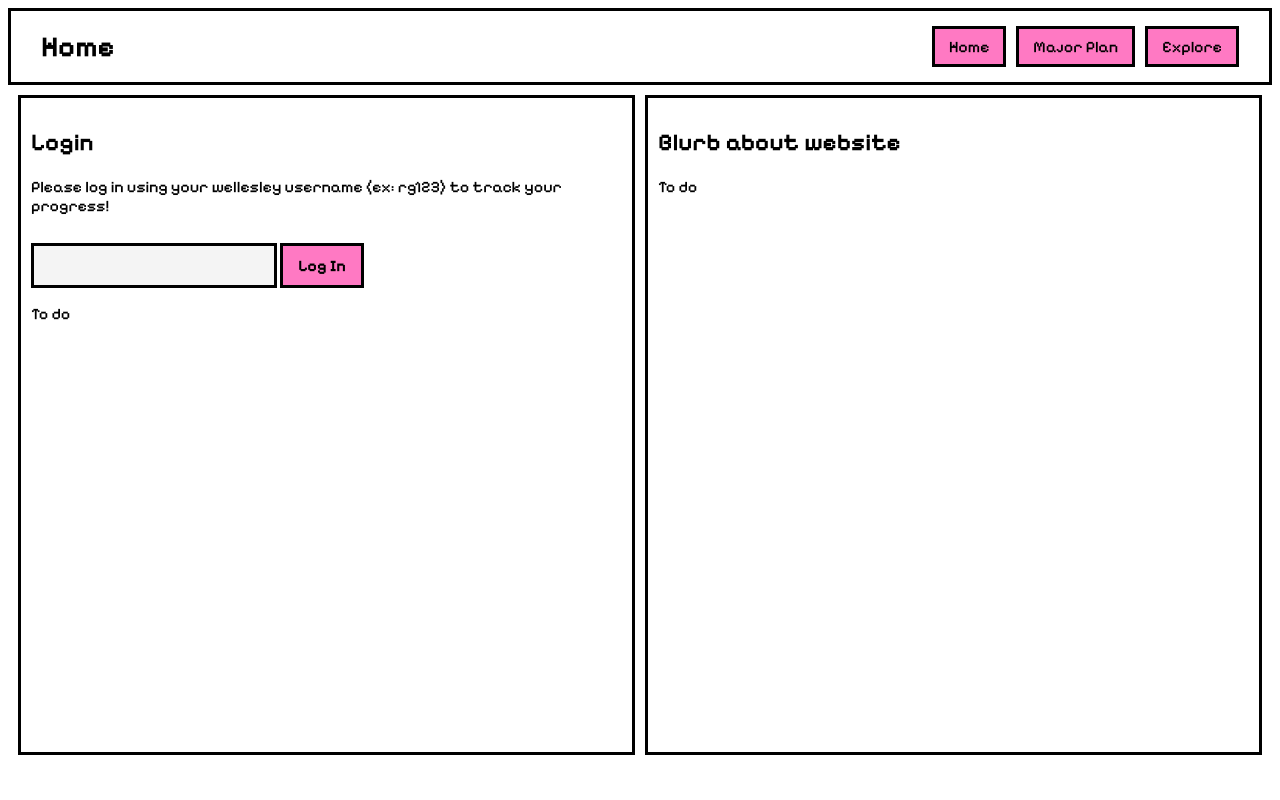
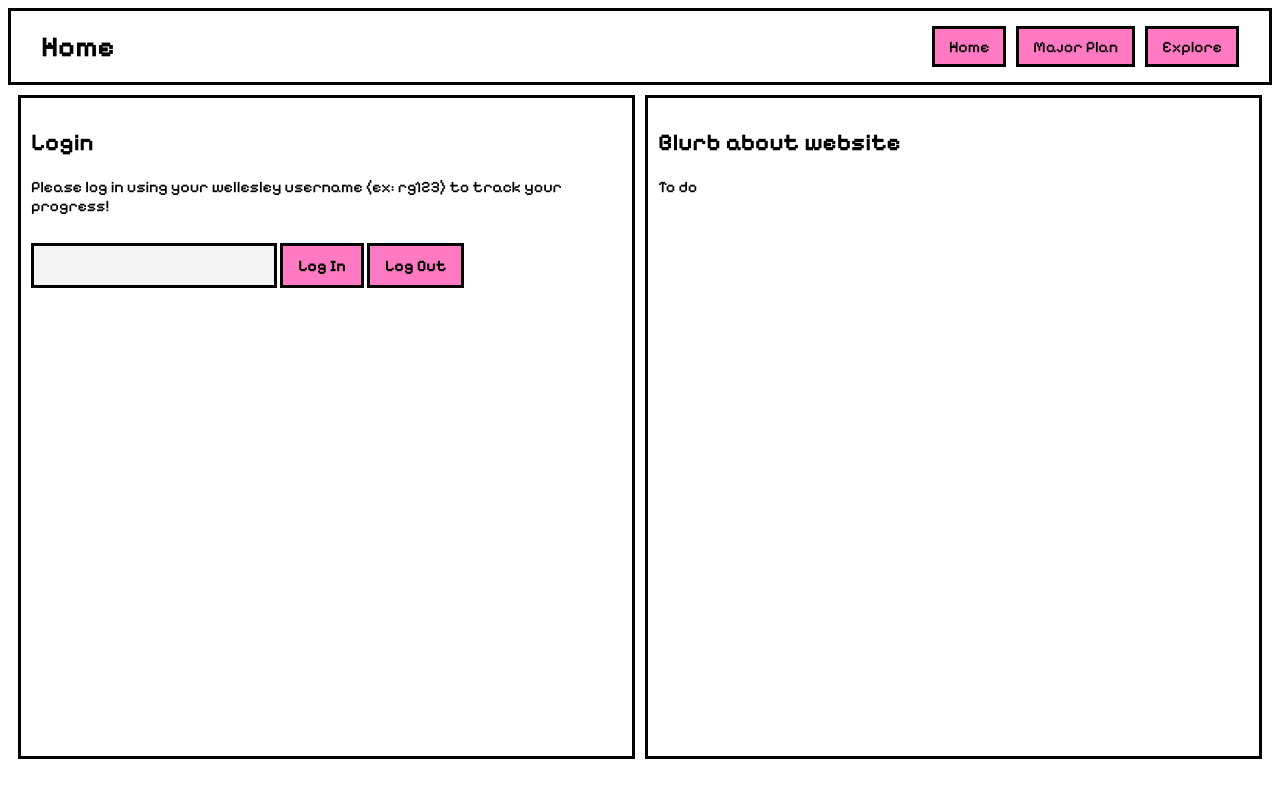
Before and after one commit to ninahowley/cs-hub, a Flask app: template templates/index.html in a window 1280 px wide. Run offline with Flask 3, Linux system fonts and the light colour scheme; the template is opened without the code that fills it, so the values that code supplies are empty.

Commit message:
add working login, username on all pages

```diff
--- a/app.py
+++ b/app.py
@@ -1,14 +1,38 @@
-from flask import Flask, flash, url_for, render_template
+from flask import (Flask, render_template, make_response, url_for, request,
+                   redirect, flash, session, send_from_directory, jsonify)
 import pandas as pd
+import re
 
 app = Flask(__name__)
 app.secret_key = "temp"
 
-@app.route("/")
+def is_valid_username(s):
+    return bool(re.fullmatch(r"[A-Za-z]{2}\d{3}", s))
+
+@app.route("/", methods=['GET', 'POST'])
 def index():
     try:
-        flash("Hello!")
-        return render_template('index.html')
+        username = session['username']
+        if request.method == 'GET':
+            # If method is get, send a blank form
+            if not username:
+                username = None
+            return render_template('index.html', user = username, page_title='Home')
+        else:
+            if 'login' in request.form:
+                username = request.form.get('username')
+                if is_valid_username(username):
+                    flash(f"Welcome, {username}!")
+                    session['username']=username
+                    session['logged_in']=True
+                elif 'logout' in request.form:
+                    flash(f"Please enter a valid username.")
+                return render_template('index.html', user = username, page_title="Home")
+            else:
+                if username:
+                    flash(f'Goodbye, {username}.')
+                session['username'] = None
+                return render_template('index.html', user = None, page_title="Home")
     except Exception as e:
         print(e)
         flash('An error occurred. Please try agåain.')
@@ -25,7 +49,7 @@ def major_plan():
             how='left'
         )
         course_info = spring_with_info.to_dict(orient='records')
-        return render_template('major-plan.html', courses = course_info)
+        return render_template('major-plan.html', courses = course_info, page_title='Major Plan')
     except Exception as e:
         print(e)
         flash('An error occurred. Please try again.')
@@ -34,7 +58,11 @@ def major_plan():
 @app.route("/explore")
 def explore():
     try:
-        return render_template('explore.html')
+        username = session["username"]
+        if username:
+            return render_template('explore.html', user = username, page_title='Explore')
+        else:
+            return render_template('explore.html', user = None, page_title='Explore')
     except Exception as e:
         print(e)
         flash('An error occurred. Please try again.')
--- a/static/style.css
+++ b/static/style.css
@@ -81,8 +81,8 @@ a {
     flex-direction: row;
     gap: 10px;
     padding: 10px;
-    height: calc(85vh - 20px);   /* subtract padding */
-    height: calc(85dvh - 20px);  /* mobile-safe */
+    height: calc(85.5vh - 20px);   /* subtract padding */
+    height: calc(85.5dvh - 20px);  /* mobile-safe */
     overflow:hidden;
 }
 
@@ -94,6 +94,11 @@ a {
     overflow-y: auto;
     overflow-x: visible;
     scrollbar-color: blue;
+}
+
+/* FLASHED MESSAGE */
+.flashed_message {
+    color:#ff79c3;
 }
 
 @media (max-width: 768px) {
--- a/templates/explore.html
+++ b/templates/explore.html
@@ -6,7 +6,11 @@
 </head>
 <body> <!--style="background-color:#ffdbfe;"-->
    <div class="navigation">
+    {% if user %}
+        <h1 class="nav-title">< {{ user }} > Explore</h1>
+    {% else %}
         <h1 class="nav-title">Explore</h1>
+    {% endif %}
         <div class="nav-links">
             <a href="{{ url_for('index') }}">Home</a>
             <a href="{{ url_for('major_plan') }}">Major Plan</a>
--- a/templates/index.html
+++ b/templates/index.html
@@ -6,7 +6,11 @@
 </head>
 <body>
    <div class="navigation">
-      <h1 class="nav-title">Home</h1>
+      {% if user %}
+         <h1 class="nav-title">< {{ user }} > Home</h1>
+      {% else %}
+         <h1 class="nav-title">Home</h1>
+      {% endif %}
       <div class="nav-links">
         <a href="{{ url_for('index') }}">Home</a>
         <a href="{{ url_for('major_plan') }}">Major Plan</a>
@@ -17,11 +21,11 @@
    <div class="child-container">
       <h2>Login</h2>
       <p>Please log in using your wellesley username (ex: rg123) to track your progress!</p>
-      <form>
+      <form method=POST action="{{ url_for('index') }}">
          <input type="username" name='username' value="" class="input_box">
-         <input type="submit" name="submit" value="Log In" class="submit_button">
-      </form>
-      <p>To do</p>
+         <input type="submit" name="login" value="Log In" class="submit_button">
+         <input type="submit" name="logout" value="Log Out" class="submit_button">
+      </form><br>
       {% with messages = get_flashed_messages() %}
       {% if messages %}
          <div>
```
